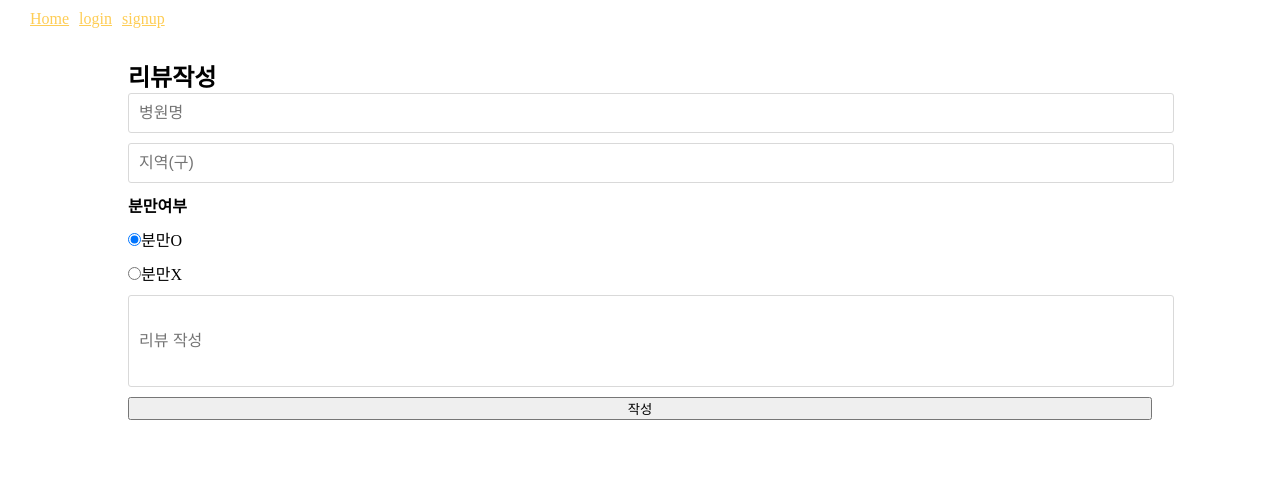
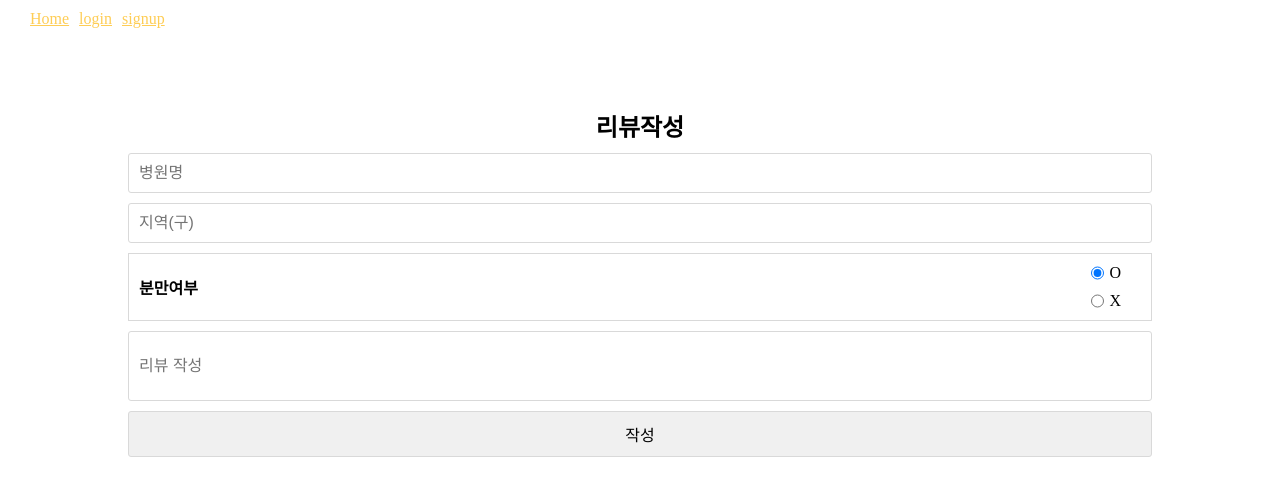
Before and after one commit to MainHackerthonCRUD/Front, a React (Vite) app: page /writereview in a window 1280 px wide. Shown: the top 496 px of the page. Built offline with nearby package versions, Linux system fonts and the light colour scheme.

Commit message:
writereview layout modified

```diff
--- a/src/index.css
+++ b/src/index.css
@@ -1,6 +1,7 @@
 * {
   margin: 0;
   padding: 0;
+  box-sizing: border-box;
 }
 
 body {
--- a/src/pages/writenewreview.jsx
+++ b/src/pages/writenewreview.jsx
@@ -1,5 +1,5 @@
 import styled from "styled-components";
-import { useState, useEffect } from "react";
+import { useState } from "react";
 import api from "../api";
 import { useNavigate } from "react-router-dom";
 import { useCookies } from "react-cookie";
@@ -59,22 +59,53 @@ export default function WriteNewReview() {
 
   return (
     <div>
+        <ReviewBoxWrapper>
         <h2>리뷰작성</h2>
-        <ReviewBoxWrapper>
         <InfoForm onSubmit={WriteReview}>
             <InputInfo placeholder="병원명" onChange={handleHospitalnameChange}></InputInfo>
-            <InputInfo placeholder="지역(구)" onChange={handleRegionChange}></InputInfo>
+            <InputInfo list="regions" placeholder="지역(구)" onChange={handleRegionChange}/>
+            <datalist id="regions">
+                    <option value="종로구"></option>
+                    <option value="중구"></option>
+                    <option value="용산구"></option>
+                    <option value="성동구"></option>
+                    <option value="광진구"></option>
+                    <option value="동대문구"></option>
+                    <option value="중랑구"></option>
+                    <option value="성북구"></option>
+                    <option value="강북구"></option>
+                    <option value="도봉구"></option>
+                    <option value="노원구"></option>
+                    <option value="은평구"></option>
+                    <option value="서대문구"></option>
+                    <option value="마포구"></option>
+                    <option value="양천구"></option>
+                    <option value="강서구"></option>
+                    <option value="구로구"></option>
+                    <option value="금천구"></option>
+                    <option value="영등포구"></option>
+                    <option value="동작구"></option>
+                    <option value="관악구"></option>
+                    <option value="서초구"></option>
+                    <option value="강남구"></option>
+                    <option value="송파구"></option>
+                    <option value="강동구"></option>
+                </datalist>
+            <ObContainer>
             <h4>분만여부</h4>
+            <ObInnerContainer>
             <div>
                     <input type="radio" id="yes" name="ob" value="O" checked onChange={handleObChange}/>
-                <label htmlFor="yes">분만O</label>
+                    <label htmlFor="yes">O</label>
                 </div>
                 <div>
                     <input type="radio" id="no" name="ob" value="X" onChange={handleObChange}/>
-                <label htmlFor="no">분만X</label>
+                    <label htmlFor="no">X</label>
                 </div>
+            </ObInnerContainer>
+            </ObContainer>
             <InputComment placeholder="리뷰 작성" onChange={handleTextBoxChange}></InputComment>
-            <button type="submit">작성</button>
+            <SubmitButton type="submit">작성</SubmitButton>
         </InfoForm>
         </ReviewBoxWrapper>
     </div>
@@ -89,6 +120,7 @@ const ReviewBoxWrapper = styled.div`
     width: 80vw;
     height: 80vh;
     gap: 10px;
+    margin: 50px;
 `;
 
 const InputInfo = styled.input`
@@ -108,27 +140,28 @@ const InfoForm = styled.form`
   gap: 10px;
 `;
 
-const ObForm = styled.form`
-    display: flex;
-    flex-direction: column;
-    justify-content: flex-start;
-    align-items: flex-start;
-    width: 100%;
-
-    input {
+const ObContainer = styled.div`
     display: flex;
     flex-direction: row;
     justify-content: space-between;
+    align-items: center;
+    border: 1px solid #d9d9d9;
+    width: 100%;
+    padding: 10px;
+`;
+
+const ObInnerContainer = styled.div`
+    display: flex;
+    flex-direction: column;
     gap: 10px;
-    }
+    margin-right: 20px;
 
     div {
         display: flex;
         flex-direction: row;
-        gap: 10px;
+        gap: 5px;
     }
-
-`
+`;
 
 const InputComment = styled.input`
     width: 100%;
@@ -139,3 +172,16 @@ const InputComment = styled.input`
     font-size: 16px;
     outline: none;
 `;
+
+const SubmitButton = styled.button`
+  width: 100%;
+  padding: 10px;
+  border: 1px solid #d9d9d9;
+  border-radius: 3px;
+  font-size: 16px;
+  cursor: pointer;
+  background-color: #f0f0f0;
+  &:hover {
+    background-color: #e0e0e0;
+  }
+`;
```
Lines whose indentation alone changed are shown as unchanged.
